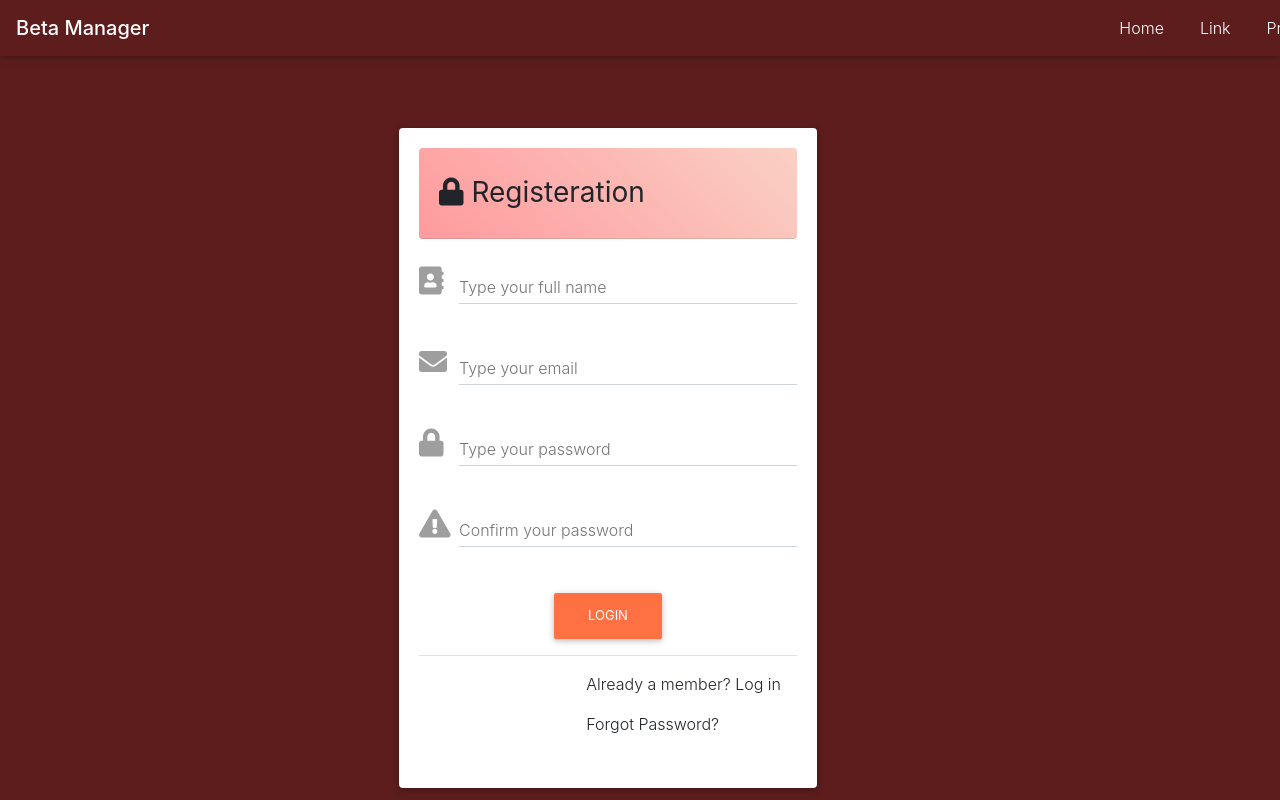
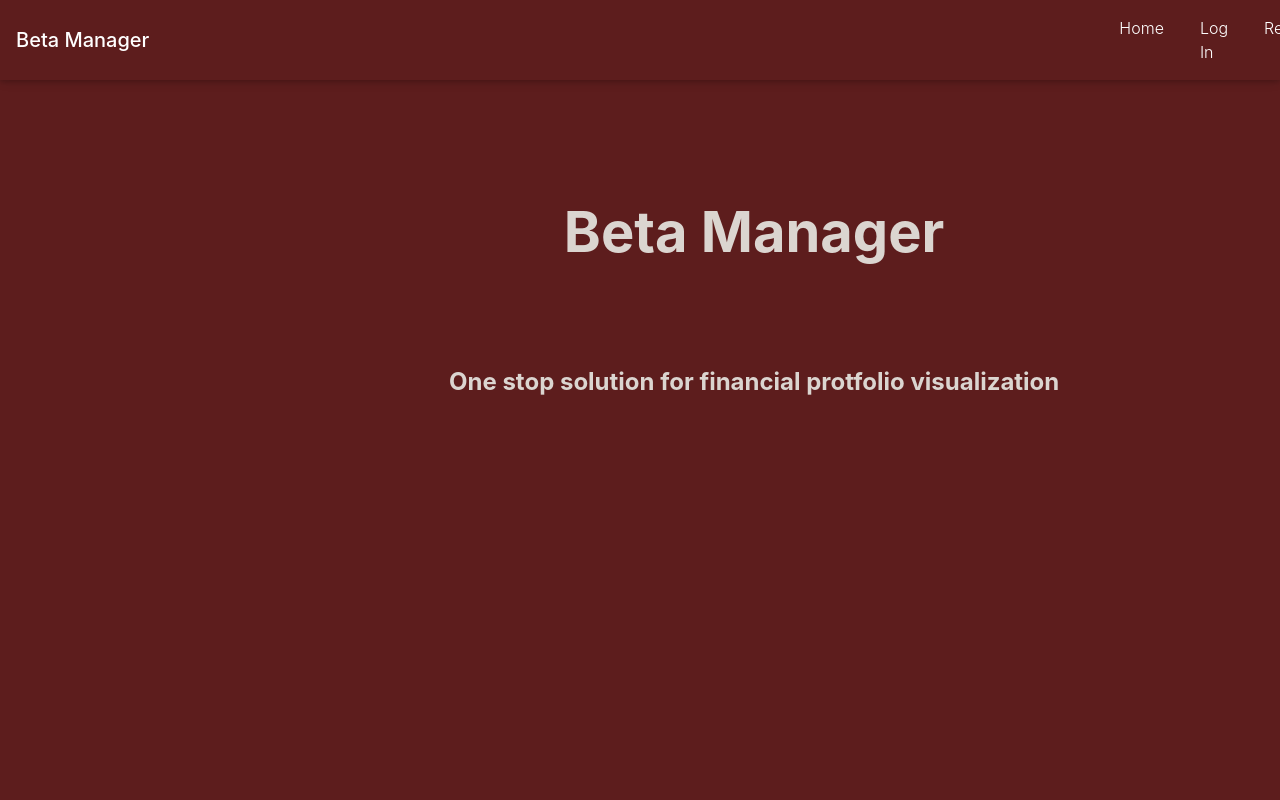
Before and after one commit to pranav2308/beta-manager, a React (Create React App) app: page / in a window 1280 px wide. Built offline with nearby package versions, Linux system fonts and the light colour scheme.

Commit message:
prelogin frontend

```diff
--- a/src/components/App/App.js
+++ b/src/components/App/App.js
@@ -1,10 +1,11 @@
 import React from 'react';
+import { Switch, Route, BrowserRouter as Router } from 'react-router-dom';
 
 import '../../../node_modules/@fortawesome/fontawesome-free/css/all.min.css';
 import '../../../node_modules/bootstrap-css-only/css/bootstrap.min.css';
 import '../../../node_modules/mdbreact/dist/css/mdb.css';
-import {MDBIcon} from 'mdbreact';
 import Navbar from '../Navbar/Navbar';
+import Home from '../Home/Home';
 import Registration from '../Registration/Registration';
 import Login from '../Login/Login';
 import './App.css';
@@ -12,10 +13,14 @@ import './App.css';
 function App() {
   return (
   	<div>
-  		<Navbar/>
-		<div className = "authentication">
-	       <Registration/>
-	    </div>
+  		<Router>
+  			<Navbar/>
+  			<Switch>
+  				<Route exact path = "/" component = {Home}/>
+  				<Route path = "/login" component = {Login}/>
+  				<Route path = "/register" component = {Registration}/>
+  			</Switch>
+	    </Router>
 	</div>
   );
 }
--- /dev/null
+++ b/src/components/Home/Home.js
@@ -0,0 +1,36 @@
+import React from 'react'
+
+const Home = () => {
+	const tableStyle = {
+		height : '300px',
+		marginTop:  '10%',
+  		marginLeft: '35%'
+	}
+
+	const bigHeadingStyle = {
+		color : '#dbd5d0',
+		fontWeight: 'bold',
+		fontSize : '350%'
+	}
+	const smallHeadingStyle = {
+		color : '#dbd5d0',
+		fontWeight: 'bold',
+		fontSize : '150%'
+	}
+	return (
+
+		<table style = {tableStyle}>
+		  <tbody>
+		    <tr>
+		      <td className="align-middle text-center" style = {bigHeadingStyle}>Beta Manager</td>
+		    </tr>
+		    <tr>
+		      <td className="align-middle text-center" style = {smallHeadingStyle}> One stop solution for financial protfolio visualization</td>
+		    </tr>
+		  </tbody>
+		</table>
+
+	);
+}
+
+export default Home;
--- a/src/components/Login/Login.js
+++ b/src/components/Login/Login.js
@@ -3,6 +3,7 @@ import { MDBContainer, MDBRow, MDBCol, MDBCard, MDBCardBody, MDBModalFooter, MDB
 
 const Login = () => {
   return (
+    <div className = "authentication">
       <MDBContainer>
         <MDBRow>
           <MDBCol md="6">
@@ -54,6 +55,7 @@ const Login = () => {
           </MDBCol>
         </MDBRow>
       </MDBContainer>
+    </div>
   );
 };
 
--- a/src/components/Navbar/Navbar.js
+++ b/src/components/Navbar/Navbar.js
@@ -1,6 +1,6 @@
 import React from 'react';
 import { MDBNavbar, MDBNavbarBrand, MDBNavbarNav, MDBNavbarToggler, MDBCollapse, MDBNavItem, MDBNavLink } from 'mdbreact';
-import { BrowserRouter as Router } from 'react-router-dom';
+
 import './Navbar.css';
 
 class Navbar extends React.Component {
@@ -23,7 +23,6 @@ class Navbar extends React.Component {
     return (
       <div>
         <header>
-          <Router>
           <MDBNavbar color="bg-primary" fixed="top" dark expand="md" scrolling transparent>
             <MDBNavbarBrand href="/">
               <strong>Beta Manager</strong>
@@ -32,18 +31,17 @@ class Navbar extends React.Component {
             <MDBCollapse isOpen={this.state.collapse} navbar>
               <MDBNavbarNav left>
                 <MDBNavItem>
-                    <MDBNavLink to="#">Home</MDBNavLink>
+                  <MDBNavLink to="/">Home</MDBNavLink>
                 </MDBNavItem>
                 <MDBNavItem>
-                    <MDBNavLink to="#">Link</MDBNavLink>
+                  <MDBNavLink to="/login">Log In</MDBNavLink>
                 </MDBNavItem>
                 <MDBNavItem>
-                    <MDBNavLink to="#">Profile</MDBNavLink>
+                  <MDBNavLink to="/register">Register</MDBNavLink>
                 </MDBNavItem>
               </MDBNavbarNav>
             </MDBCollapse>
           </MDBNavbar>
-          </Router>
         </header>
       </div>
     );
--- a/src/components/Registration/Registration.js
+++ b/src/components/Registration/Registration.js
@@ -3,6 +3,7 @@ import { MDBContainer, MDBRow, MDBCol, MDBCard, MDBCardBody, MDBModalFooter, MDB
 
 const Registration = () => {
   return (
+    <div className = "authentication">
       <MDBContainer>
         <MDBRow>
           <MDBCol md="6">
@@ -70,6 +71,7 @@ const Registration = () => {
           </MDBCol>
         </MDBRow>
       </MDBContainer>
+    </div>
   );
 };
 
```
Lines whose indentation alone changed are shown as unchanged.
